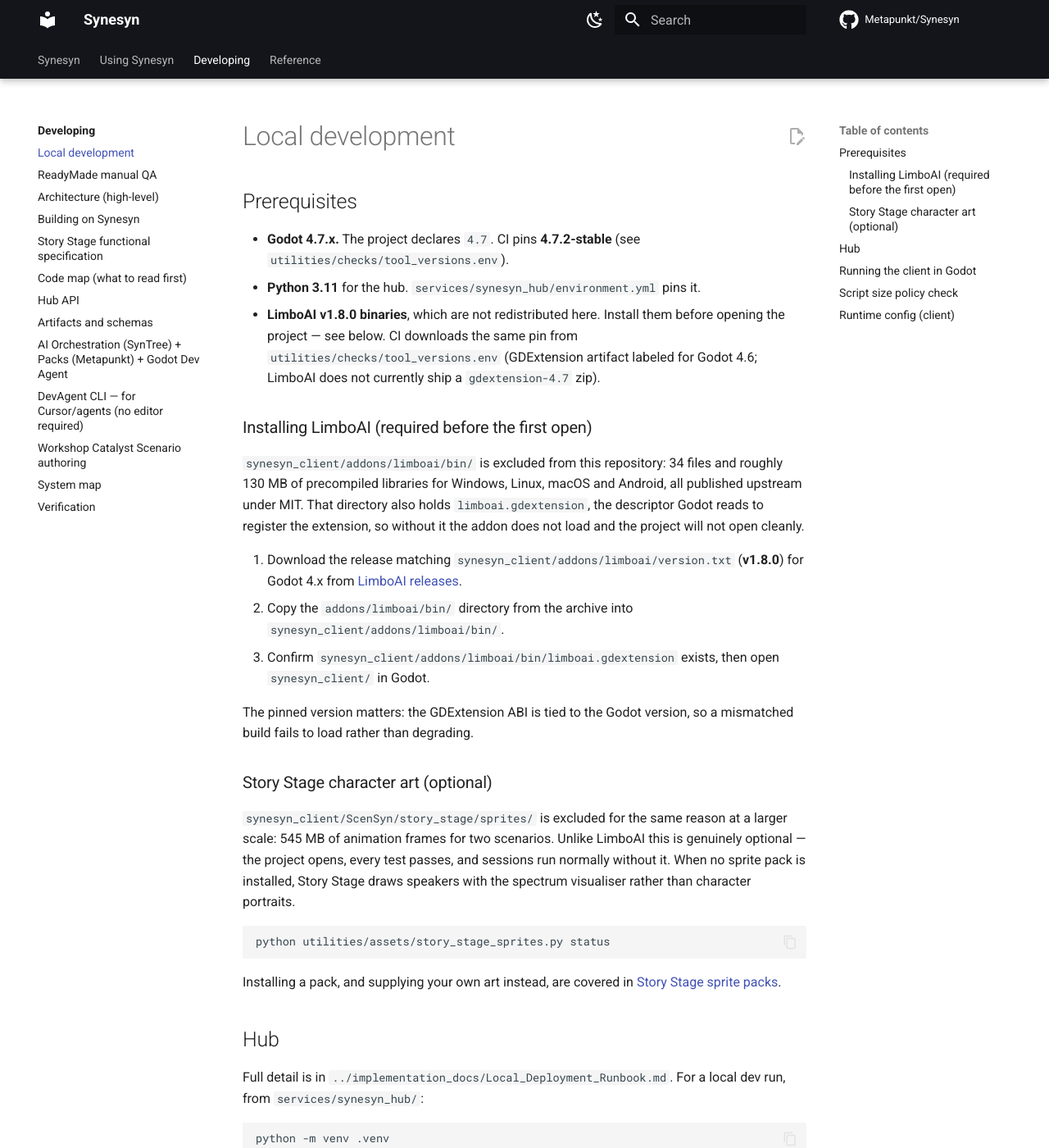
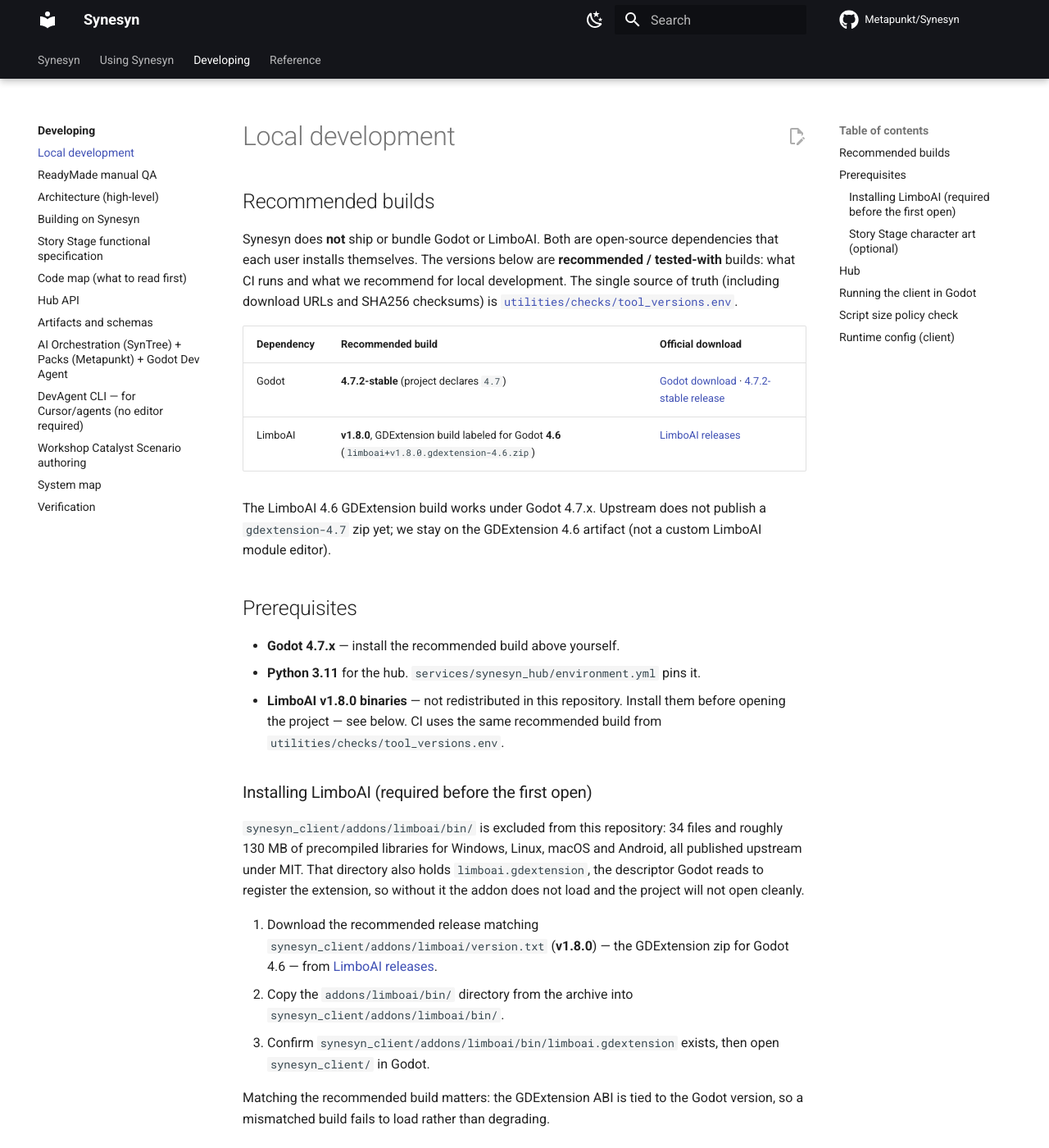
Before and after one commit to Metapunkt/Synesyn, an MkDocs documentation site: the page built from docs/developer-guide/local-dev.md, in a window 1280 px wide and 1400 px high. Shown: the whole window at 82% size. Built offline with MkDocs 1.6.1 and Material for MkDocs 9.7.7, drawn with Linux system fonts in a browser that asks for light colours; comment, search, counter and statistics services are not loaded.

Commit message:
docs: frame Godot/LimboAI pins as recommended tested-with builds
Synesyn does not ship Godot or LimboAI. Reword tool_versions.env and CI
comments, add Recommended builds docs, and drop the module-editor question
in favor of staying on LimboAI GDExtension 4.6.

Co-authored-by: synes-bot <synes-bot@users.noreply.github.com>

```diff
--- a/docs/developer-guide/local-dev.md
+++ b/docs/developer-guide/local-dev.md
@@ -1,14 +1,30 @@
 # Local development
+
+## Recommended builds
+
+Synesyn does **not** ship or bundle Godot or LimboAI. Both are open-source
+dependencies that each user installs themselves. The versions below are
+**recommended / tested-with** builds: what CI runs and what we recommend for
+local development. The single source of truth (including download URLs and
+SHA256 checksums) is
+[`utilities/checks/tool_versions.env`](https://github.com/Metapunkt/Synesyn/blob/main/utilities/checks/tool_versions.env).
+
+| Dependency | Recommended build | Official download |
+| --- | --- | --- |
+| Godot | **4.7.2-stable** (project declares `4.7`) | [Godot download](https://godotengine.org/download/) · [4.7.2-stable release](https://github.com/godotengine/godot/releases/download/4.7.2-stable/Godot_v4.7.2-stable_linux.x86_64.zip) |
+| LimboAI | **v1.8.0**, GDExtension build labeled for Godot **4.6** (`limboai+v1.8.0.gdextension-4.6.zip`) | [LimboAI releases](https://github.com/limbonaut/limboai/releases) |
+
+The LimboAI 4.6 GDExtension build works under Godot 4.7.x. Upstream does not
+publish a `gdextension-4.7` zip yet; we stay on the GDExtension 4.6 artifact
+(not a custom LimboAI module editor).
 
 ## Prerequisites
 
-- **Godot 4.7.x.** The project declares `4.7`. CI pins **4.7.2-stable** (see
-  `utilities/checks/tool_versions.env`).
+- **Godot 4.7.x** — install the recommended build above yourself.
 - **Python 3.11** for the hub. `services/synesyn_hub/environment.yml` pins it.
-- **LimboAI v1.8.0 binaries**, which are not redistributed here. Install them
-  before opening the project — see below. CI downloads the same pin from
-  `utilities/checks/tool_versions.env` (GDExtension artifact labeled for Godot 4.6;
-  LimboAI does not currently ship a `gdextension-4.7` zip).
+- **LimboAI v1.8.0 binaries** — not redistributed in this repository. Install
+  them before opening the project — see below. CI uses the same recommended
+  build from `utilities/checks/tool_versions.env`.
 
 ### Installing LimboAI (required before the first open)
 
@@ -18,16 +34,17 @@ Android, all published upstream under MIT. That directory also holds
 `limboai.gdextension`, the descriptor Godot reads to register the extension, so
 without it the addon does not load and the project will not open cleanly.
 
-1. Download the release matching `synesyn_client/addons/limboai/version.txt`
-   (**v1.8.0**) for Godot 4.x from
+1. Download the recommended release matching
+   `synesyn_client/addons/limboai/version.txt` (**v1.8.0**) — the GDExtension
+   zip for Godot 4.6 — from
    [LimboAI releases](https://github.com/limbonaut/limboai/releases).
 2. Copy the `addons/limboai/bin/` directory from the archive into
    `synesyn_client/addons/limboai/bin/`.
 3. Confirm `synesyn_client/addons/limboai/bin/limboai.gdextension` exists, then
    open `synesyn_client/` in Godot.
 
-The pinned version matters: the GDExtension ABI is tied to the Godot version, so
-a mismatched build fails to load rather than degrading.
+Matching the recommended build matters: the GDExtension ABI is tied to the
+Godot version, so a mismatched build fails to load rather than degrading.
 
 ### Story Stage character art (optional)
 
```
Also changed, not shown: README.md (+8 -1 lines), docs/user-guide/getting-started.md (+8 -4 lines), 2 other files.
